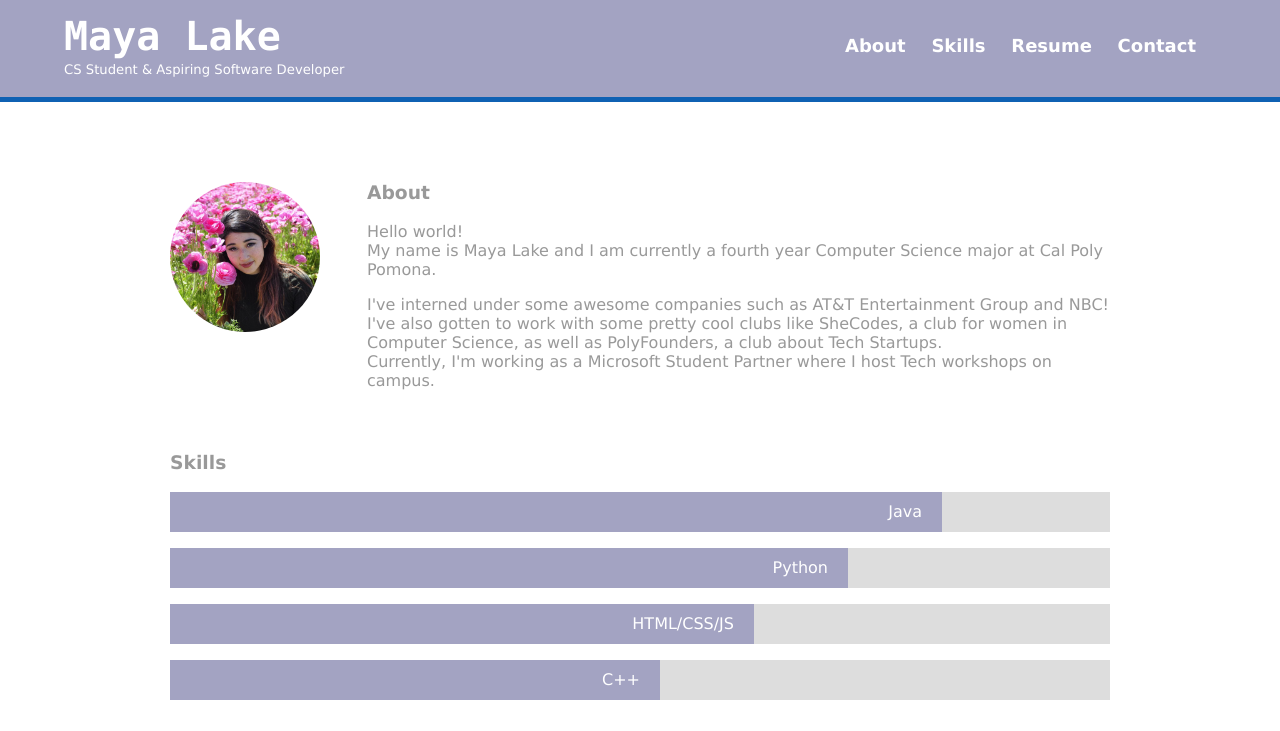
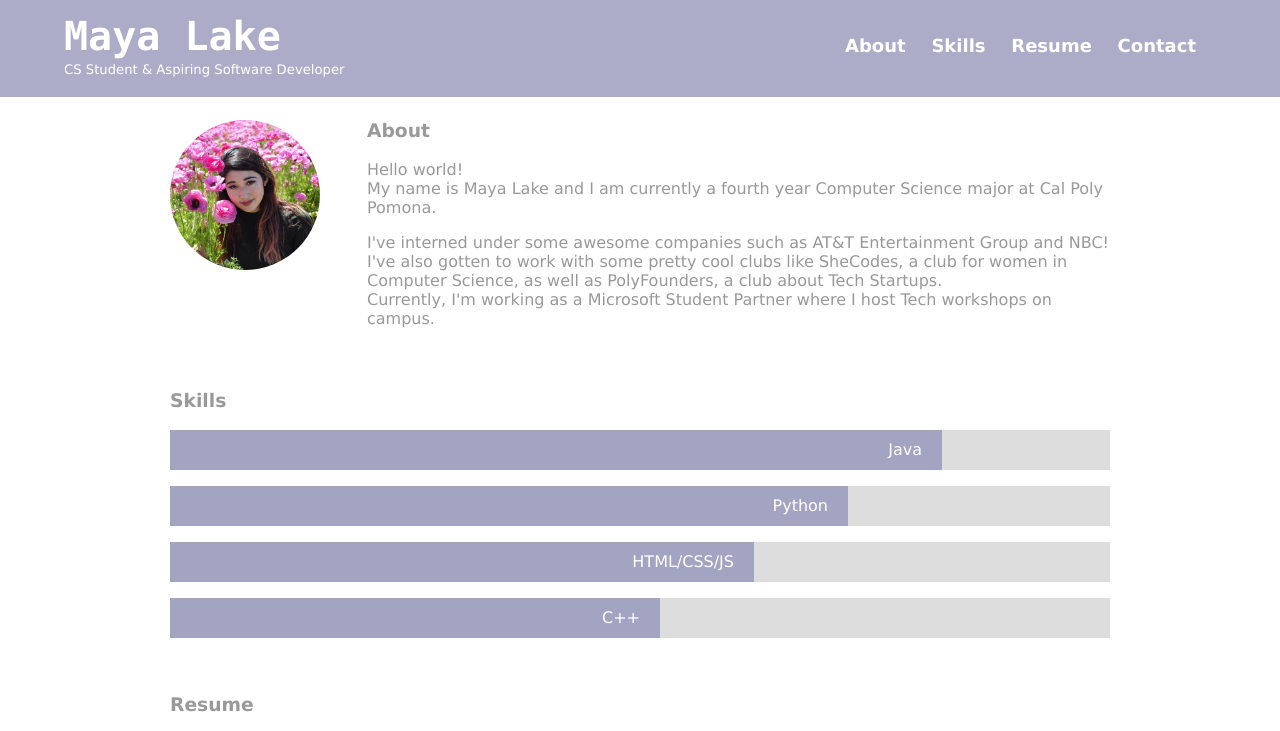
Before and after one commit to mmLake/mmLake.github.io, a plain HTML site: page index.html in a window 1280 px wide. Shown: the top 731 px of the page. Drawn offline with Linux system fonts and the light colour scheme.

Commit message:
update nav header

```diff
--- a/css/main.css
+++ b/css/main.css
@@ -4,7 +4,7 @@ GENERAL
 
 body {
   font-family: Lucida Sans Unicode;
-  margin: 0;
+  margin-top: 130px;
 }
 
 .wrapper {
@@ -36,6 +36,8 @@ header {
   margin: 0 0 30px 0;
   padding: 5px 0 0 0;
   width: 100%;
+  position: fixed;
+  top: 0;
 }
 
 #logo {
@@ -190,7 +192,7 @@ body {
 /* header */
 header {
   background-color: #3d3d5c;
-  background: #a3a3c2;
+  background: rgba(163, 163, 194, .9);
   border-color: #b3b3cc;
 }
 
--- a/css/responsive.css
+++ b/css/responsive.css
@@ -73,10 +73,8 @@
     margin-bottom: 20px;
   }
 
-  header {
-    border-bottom: 5px solid #0F61B3;
-    margin-bottom: 60px;
+  body{
+    margin-top: 100px;
   }
 
-
 }
```
